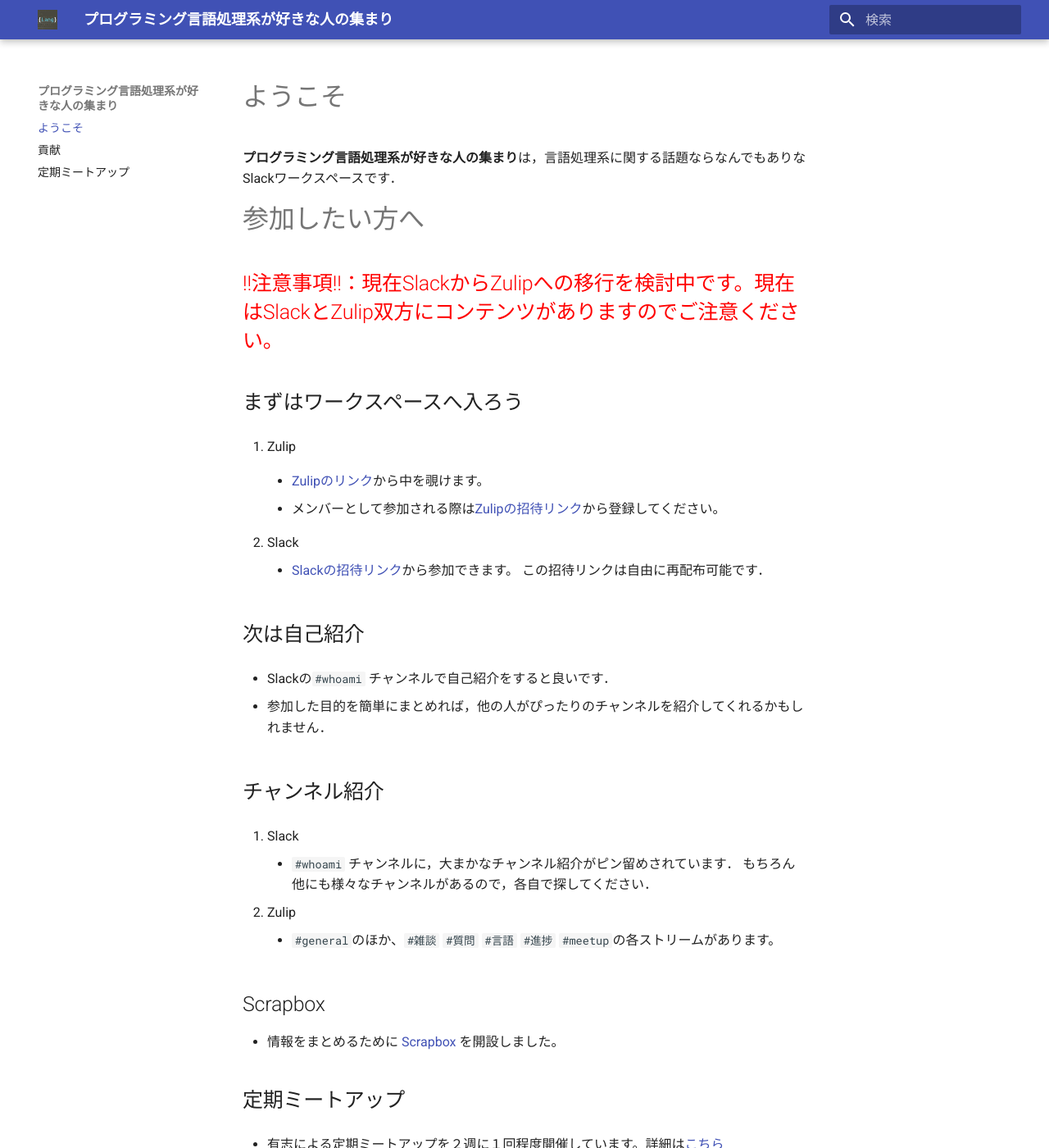
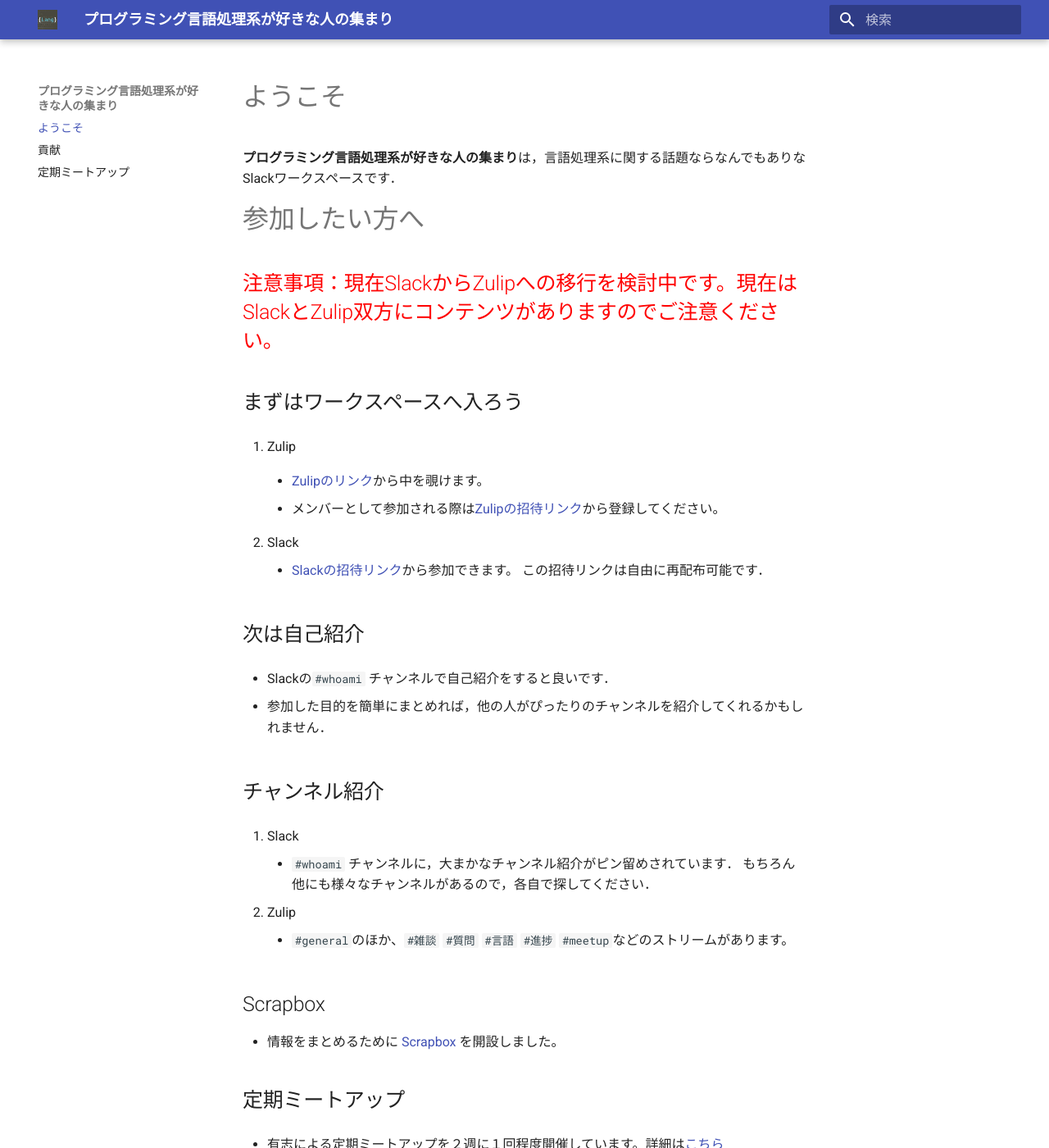
Before and after one commit to prog-lang-sys-ja-slack/wiki, an MkDocs documentation site: the page built from docs/index.md, in a window 1280 px wide and 1400 px high. Shown: the whole window at 82% size. Built offline with MkDocs 1.6.1 and Material for MkDocs 9.7.7, drawn with Linux system fonts in a browser that asks for light colours.

Commit message:
Update index.md
Fixed.

```diff
--- a/docs/index.md
+++ b/docs/index.md
@@ -4,7 +4,7 @@
 
 # 参加したい方へ
 
-## <span style="color: red; ">!!注意事項!!：現在SlackからZulipへの移行を検討中です。現在はSlackとZulip双方にコンテンツがありますのでご注意ください。</span>
+## <span style="color: red; ">注意事項：現在SlackからZulipへの移行を検討中です。現在はSlackとZulip双方にコンテンツがありますのでご注意ください。</span>
 
 ## まずはワークスペースへ入ろう
 
@@ -34,7 +34,7 @@
 
 2. Zulip
 
-    - ``#general``のほか、``#雑談`` ``#質問`` ``#言語`` ``#進捗`` ``#meetup``の各ストリームがあります。
+    - ``#general``のほか、``#雑談`` ``#質問`` ``#言語`` ``#進捗`` ``#meetup``などのストリームがあります。
 
 ## Scrapbox
 
```
